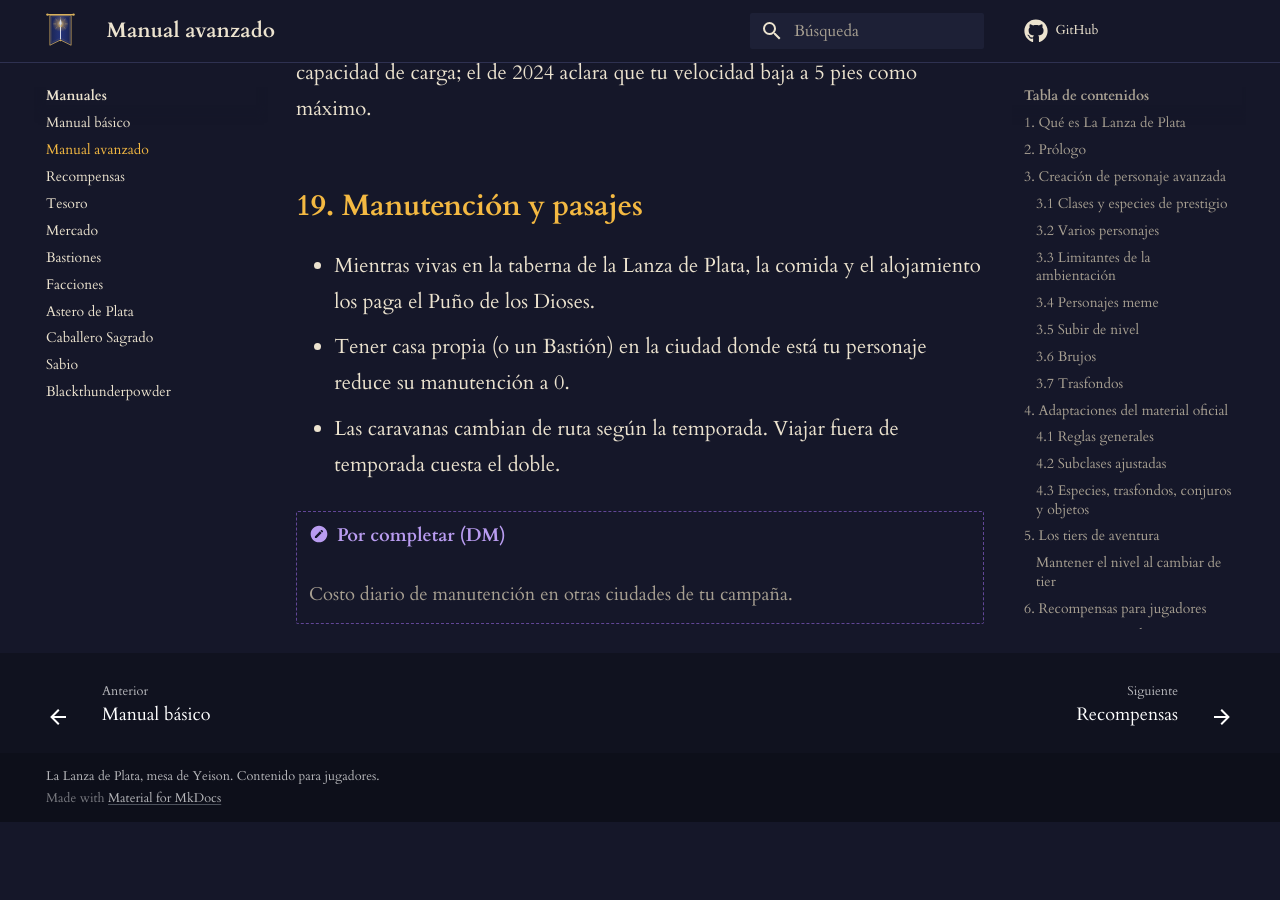
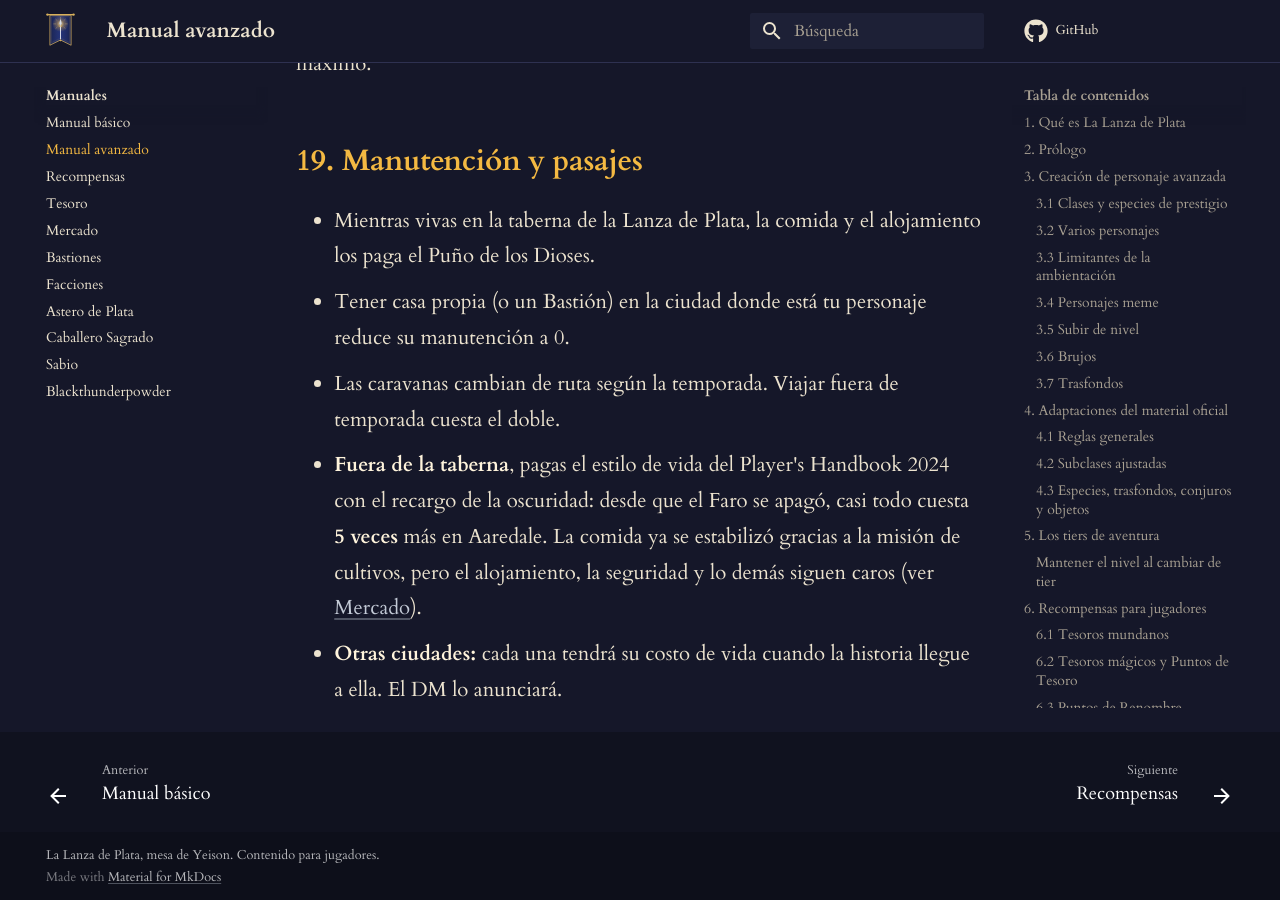
Before and after one commit to MagicFlee-hue/lanza-de-plata, an MkDocs documentation site: the page built from docs/documentos/manual-avanzado.md, in a window 1280 px wide and 900 px high, scrolled down 35128 px. Built offline with MkDocs 1.6.1 and Material for MkDocs 9.7.7, drawn with Linux system fonts in a browser that asks for light colours; comment, search, counter and statistics services are not loaded; before the commit the page ends 35950 px from its top, so only the background shows below that; some of the changed text lies outside the part shown.

Commit message:
Update manual-avanzado.md

```diff
--- a/docs/documentos/manual-avanzado.md
+++ b/docs/documentos/manual-avanzado.md
@@ -33,11 +33,9 @@ Algunas opciones solo se abren cuando ya tienes un personaje en cierto tier:
 |---|---|---|
 | Tier 2 | **Astero de Plata**, subclase de Guerrero | [Astero de Plata](astero-de-plata.md) |
 | Tier 2 | Especies de prestigio: Loxodon, Minotaur, Owlin, Hadozee, Giff, Elf (Astral) | Libros de 2014 y Ravenloft |
+| Tier 2 | **Especie homebrew**: una especie creada por el jugador | Se habla con el DM antes de crearla |
 | Tier 3 | **Caballero Sagrado**, Juramento de Paladín | [Caballero Sagrado](caballero-sagrado.md) |
-| Tier 4 | Sabio | Por escribir |
-
-!!! pendiente "Por completar (DM)"
-    La opción de prestigio del Tier 4 (Sabio).
+| Tier 4 | **Sabio**, tradición de Mago | [Sabio](sabio.md) |
 
 ### 3.2 Varios personajes
 
@@ -610,6 +608,5 @@ Si una regla da lugar a dudas, se consulta el **Player's Handbook 2024**. Por ej
 - Mientras vivas en la taberna de la Lanza de Plata, la comida y el alojamiento los paga el Puño de los Dioses.
 - Tener casa propia (o un Bastión) en la ciudad donde está tu personaje reduce su manutención a 0.
 - Las caravanas cambian de ruta según la temporada. Viajar fuera de temporada cuesta el doble.
-
-!!! pendiente "Por completar (DM)"
-    Costo diario de manutención en otras ciudades de tu campaña.
+- **Fuera de la taberna**, pagas el estilo de vida del Player's Handbook 2024 con el recargo de la oscuridad: desde que el Faro se apagó, casi todo cuesta **5 veces** más en Aaredale. La comida ya se estabilizó gracias a la misión de cultivos, pero el alojamiento, la seguridad y lo demás siguen caros (ver [Mercado](mercado.md#el-precio-de-la-oscuridad)).
+- **Otras ciudades:** cada una tendrá su costo de vida cuando la historia llegue a ella. El DM lo anunciará.
```
Also changed, not shown: other parts of docs/documentos/manual-avanzado.md (+1 -1 lines).
